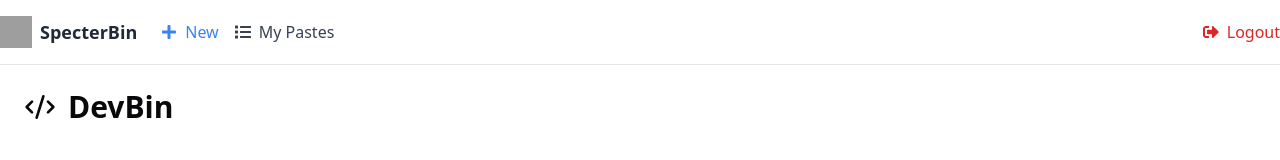
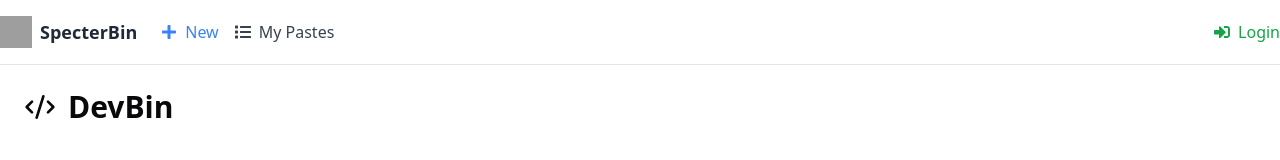
Before and after one commit to X4Lo/SpecterBin, a React (Vite) app in the folder frontend/: page /new in a window 1280 px wide. Shown: the top 160 px of the page. Built offline with nearby package versions, Linux system fonts and the light colour scheme; grey boxes are pictures that could not be loaded.

Commit message:
fixed navbar logout button and added login button

```diff
--- a/frontend/src/components/Navbar.tsx
+++ b/frontend/src/components/Navbar.tsx
@@ -1,6 +1,6 @@
 import React from "react";
 import { useLocation, Link, useNavigate } from "react-router-dom";
-import { FaPlus, FaList, FaSignOutAlt } from "react-icons/fa";
+import { FaPlus, FaList, FaSignOutAlt, FaSignInAlt } from "react-icons/fa";
 import authService from "@/services/authService";
 
 const Navbar: React.FC = () => {
@@ -11,6 +11,10 @@
 
   const handleLogout = () => {
     authService.logout();
+    navigate("/");
+  };
+
+  const handleLogin = () => {
     navigate("/login");
   };
 
@@ -52,6 +56,8 @@
         </div>
 
         {/* Logout Button */}
+        <div className="flex items-center space-x-4">
+          {authService.isAuthenticated() ? (
             <button
               onClick={handleLogout}
               className="flex items-center text-red-600"
@@ -59,6 +65,16 @@
               <FaSignOutAlt className="mr-2" />
               Logout
             </button>
+          ) : (
+            <button
+              onClick={handleLogin}
+              className="flex items-center text-green-600"
+            >
+              <FaSignInAlt className="mr-2" />
+              Login
+            </button>
+          )}
+        </div>
       </div>
     </header>
   );
```
Lines whose indentation alone changed are shown as unchanged.
